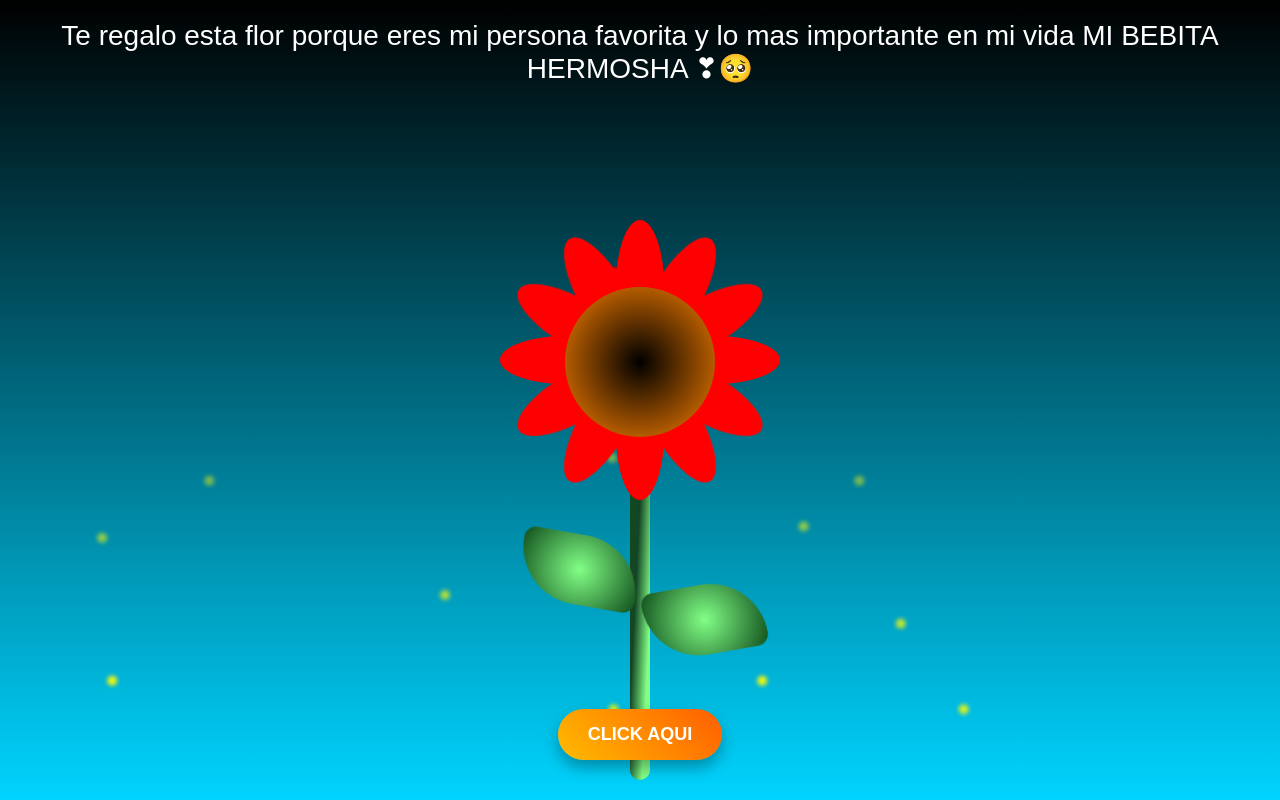
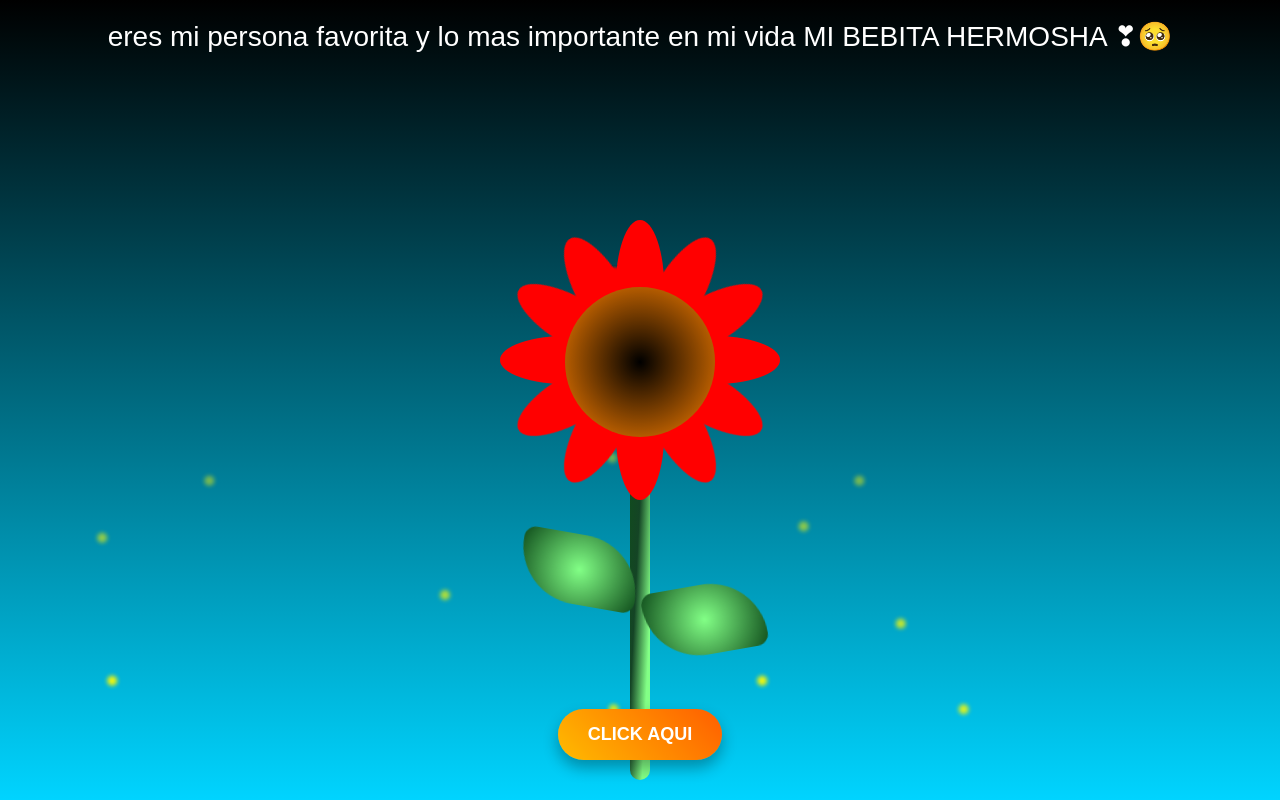
Before and after one commit to bacagamboalionelsteven123-hash/esvilda-te-amo-hash, a plain HTML site: page flower.html in a window 1280 px wide. Drawn offline with Linux system fonts and the light colour scheme.

Commit message:
Update flower.html with new personal message
Updated the content of the flower.html file, modifying the text in the h1 tag to reflect a personal message.

```diff
--- a/flower.html
+++ b/flower.html
@@ -383,7 +383,7 @@
       id="id_audio"
       src="Hasta el fin del mundo - Jennifer Peña __ Letra(MP3_160K).mp3"
     ></audio>
-    <h1>Te regalo esta flor porque eres mi persona favorita y lo mas importante en mi vida MI BEBITA HERMOSHA ❣🥺 </h1>
+    <h1>eres mi persona favorita y lo mas importante en mi vida MI BEBITA HERMOSHA ❣🥺 </h1>
     <div class="sunflower">
       <div class="flower_wrapper">
         <div class="flower_stem"></div>
```
